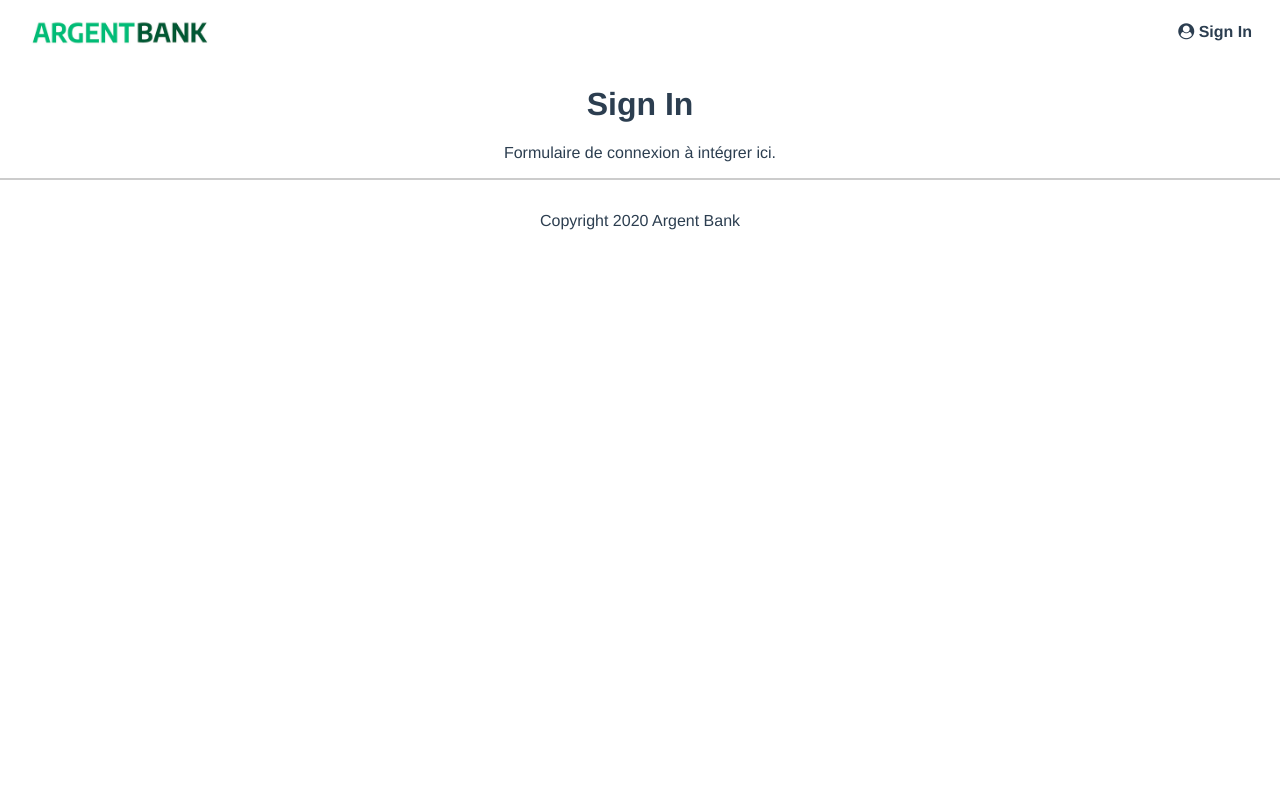
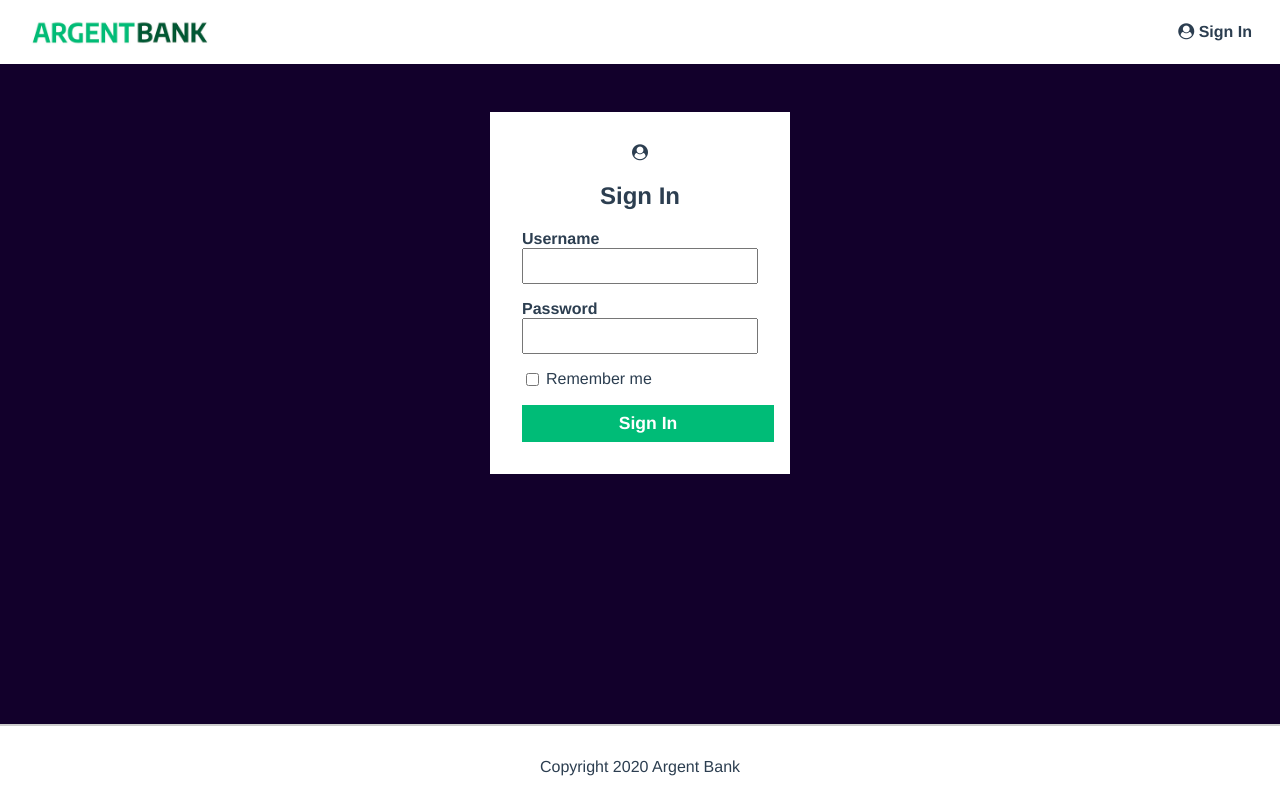
Before and after one commit to MihaiElectron/ArgentBank-application-bancaire, a React (Vite) app in the folder ArgentBank-Frontend/: page /sign-in in a window 1280 px wide. Built offline with nearby package versions, Linux system fonts and the light colour scheme.

Commit message:
feat(ui): add SignIn page with isolated CSS and set #root as flex container

```diff
--- /dev/null
+++ b/ArgentBank-Frontend/src/pages/SignIn.css
@@ -0,0 +1,58 @@
+.main {
+  flex: 1;
+}
+
+.bg-dark {
+  background-color: #12002b;
+}
+
+.sign-in-content {
+  box-sizing: border-box;
+  background-color: white;
+  width: 300px;
+  margin: 0 auto;
+  margin-top: 3rem;
+  padding: 2rem;
+}
+
+.sign-in-icon {
+  font-size: 16px;
+}
+
+.input-wrapper {
+  display: flex;
+  flex-direction: column;
+  text-align: left;
+  margin-bottom: 1rem;
+}
+
+.input-wrapper label {
+  font-weight: bold;
+}
+
+.input-wrapper input {
+  padding: 5px;
+  font-size: 1.2rem;
+}
+
+.input-remember {
+  display: flex;
+}
+
+.input-remember label {
+  margin-left: 0.25rem;
+}
+
+.sign-in-button {
+  display: block;
+  width: 100%;
+  padding: 8px;
+  font-size: 1.1rem;
+  font-weight: bold;
+  margin-top: 1rem;
+  border-color: #00bc77;
+  background-color: #00bc77;
+  color: #fff;
+  text-align: center;
+  text-decoration: none;
+}
--- a/ArgentBank-Frontend/src/pages/SignIn.jsx
+++ b/ArgentBank-Frontend/src/pages/SignIn.jsx
@@ -1,13 +1,32 @@
-// Page de connexion utilisateur
-// Correspond au fichier "sign-in.html" du dossier Frontend-Ref.
-// Cette page contiendra le formulaire de connexion + interaction avec Redux + API backend.
+import "./SignIn.css";
 
 export default function SignIn() {
   return (
-    <main>
-      {/* TODO : Intégrer le formulaire HTML/CSS depuis sign-in.html */}
-      <h1>Sign In</h1>
-      <p>Formulaire de connexion à intégrer ici.</p>
+    <main className="main bg-dark">
+      <section className="sign-in-content">
+        <i className="fa fa-user-circle sign-in-icon"></i>
+        <h1>Sign In</h1>
+
+        <form>
+          <div className="input-wrapper">
+            <label htmlFor="username">Username</label>
+            <input type="text" id="username" />
+          </div>
+
+          <div className="input-wrapper">
+            <label htmlFor="password">Password</label>
+            <input type="password" id="password" />
+          </div>
+
+          <div className="input-remember">
+            <input type="checkbox" id="remember-me" />
+            <label htmlFor="remember-me">Remember me</label>
+          </div>
+
+          {/* EXACTEMENT comme le HTML original */}
+          <a href="/user" className="sign-in-button">Sign In</a>
+        </form>
+      </section>
     </main>
   );
 }
--- a/ArgentBank-Frontend/src/styles/reset.css
+++ b/ArgentBank-Frontend/src/styles/reset.css
@@ -11,6 +11,12 @@
   display: flex;
   flex-direction: column;
   min-height: 100vh;
+}
+
+#root {
+  min-height: 100vh;
+  display: flex;
+  flex-direction: column;
 }
 
 .main {
```
